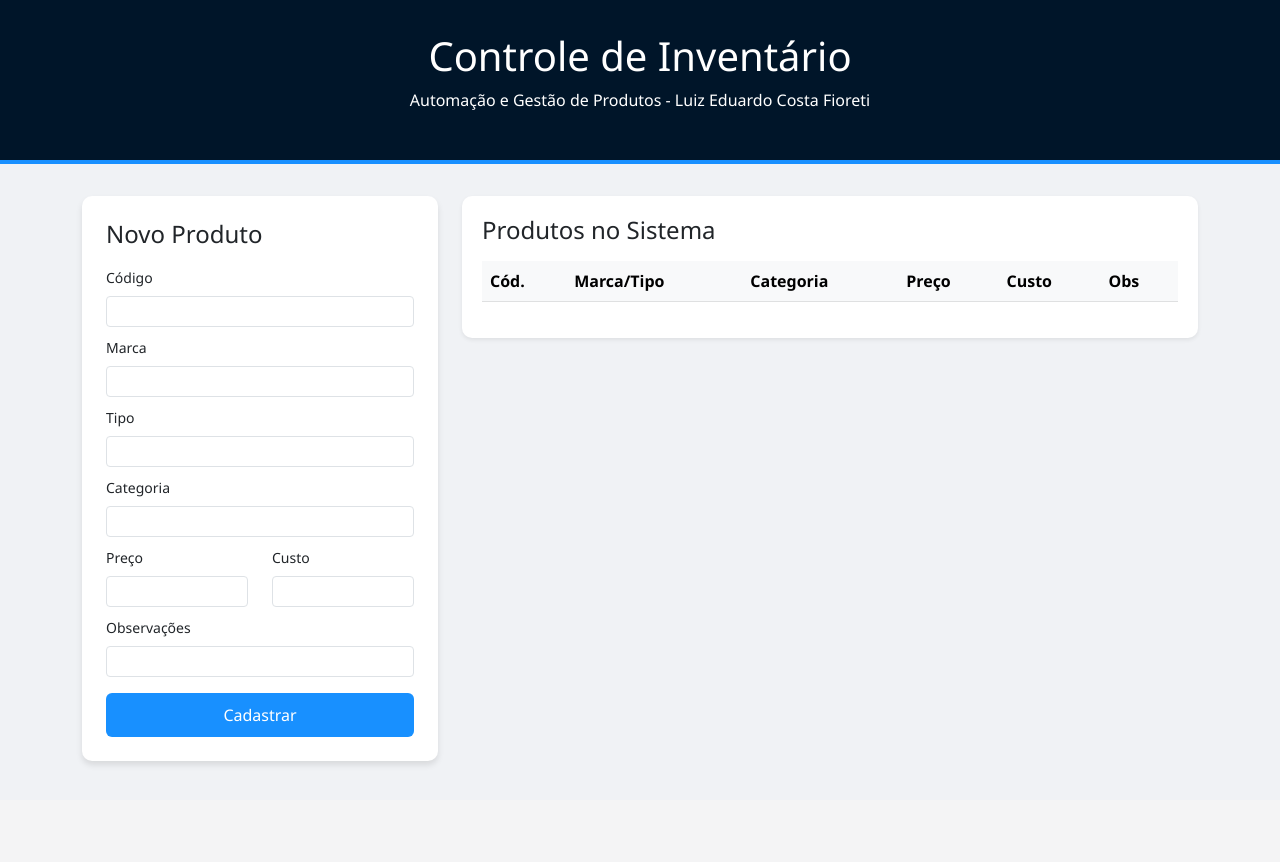
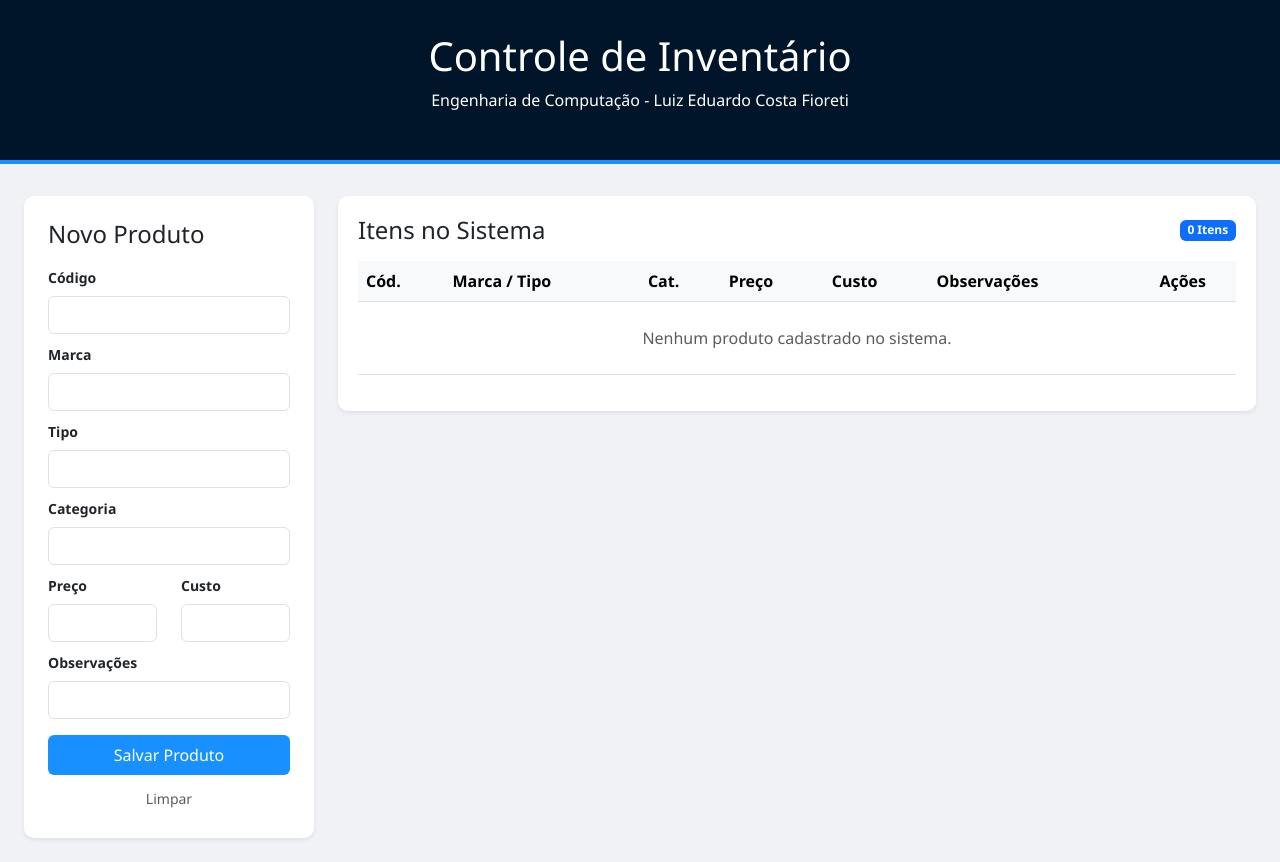
Before and after one commit to EduardoFioreti/inventory-automation, a Flask app: page / in a window 1280 px wide. Before the commit the page ends 766 px from the top, so only its background shows below. Run offline with Flask 3, Linux system fonts and the light colour scheme; lists and menus that the app fills with data are empty.

Commit message:
Deploy: Sistema CRUD completo com edição e exclusão

```diff
--- a/app.py
+++ b/app.py
@@ -1,8 +1,6 @@
 from flask import Flask, render_template, request, redirect
 
 app = Flask(__name__)
-
-# Lista para salvar os produtos durante a sessão (limpa se o servidor reiniciar)
 lista_produtos = []
 
 @app.route('/')
@@ -11,9 +9,16 @@ def index():
 
 @app.route('/cadastrar', methods=['POST'])
 def cadastrar():
-    # Coletando os 7 campos do formulário
+    codigo = request.form.get('codigo')
+
+    # Lógica de Edição: Se o código já existe, remove o antigo antes de inserir o novo
+    for i, p in enumerate(lista_produtos):
+        if p['codigo'] == codigo:
+            lista_produtos.pop(i)
+            break
+
     novo_item = {
-        'codigo': request.form.get('codigo'),
+        'codigo': codigo,
         'marca': request.form.get('marca'),
         'tipo': request.form.get('tipo'),
         'categoria': request.form.get('categoria'),
@@ -21,11 +26,14 @@ def cadastrar():
         'custo': request.form.get('custo'),
         'obs': request.form.get('obs') if request.form.get('obs') else "-"
     }
+    lista_produtos.insert(0, novo_item)
+    return redirect('/')
 
-    # Adicionando no topo da lista para visualização imediata
-    lista_produtos.insert(0, novo_item)
-
-    # Importante: Redireciona de volta para a home para limpar o formulário
+# --- NOVA ROTA: EXCLUIR ---
+@app.route('/excluir/<codigo>')
+def excluir(codigo):
+    global lista_produtos
+    lista_produtos = [p for p in lista_produtos if p['codigo'] != codigo]
     return redirect('/')
 
 if __name__ == '__main__':
--- a/templates/index.html
+++ b/templates/index.html
@@ -9,83 +9,111 @@
         body { background-color: #f0f2f5; font-family: 'Segoe UI', Tahoma, Geneva, Verdana, sans-serif; }
         .header-section { background: #001529; color: white; padding: 2rem 0; margin-bottom: 2rem; border-bottom: 4px solid #1890ff; }
         .card { border-radius: 10px; border: none; box-shadow: 0 4px 6px rgba(0,0,0,0.1); }
-        .btn-submit { background-color: #1890ff; border: none; padding: 10px 30px; }
+        .btn-submit { background-color: #1890ff; border: none; }
         .btn-submit:hover { background-color: #096dd9; }
         .table-container { background: white; border-radius: 10px; padding: 20px; }
+        .badge-code { font-family: monospace; font-size: 0.9rem; }
     </style>
 </head>
 <body>
 
 <div class="header-section text-center">
     <h1>Controle de Inventário</h1>
-    <p>Automação e Gestão de Produtos - Luiz Eduardo Costa Fioreti</p>
+    <p>Engenharia de Computação - Luiz Eduardo Costa Fioreti</p>
 </div>
 
-<div class="container">
+<div class="container-fluid px-4">
     <div class="row">
-        <div class="col-lg-4 mb-4">
-            <div class="card p-4">
-                <h4 class="mb-3">Novo Produto</h4>
-                <form action="/cadastrar" method="POST">
+        <div class="col-lg-3 mb-4">
+            <div class="card p-4 shadow-sm sticky-top" style="top: 20px;">
+                <h4 id="form-title" class="mb-3">Novo Produto</h4>
+                <form action="/cadastrar" method="POST" id="produto-form">
                     <div class="mb-2">
-                        <label class="form-label small">Código</label>
-                        <input type="text" name="codigo" id="id_codigo" class="form-control form-control-sm" required>
+                        <label class="form-label small fw-bold">Código</label>
+                        <input type="text" name="codigo" id="id_codigo" class="form-control" required>
                     </div>
                     <div class="mb-2">
-                        <label class="form-label small">Marca</label>
-                        <input type="text" name="marca" id="id_marca" class="form-control form-control-sm" required>
+                        <label class="form-label small fw-bold">Marca</label>
+                        <input type="text" name="marca" id="id_marca" class="form-control" required>
                     </div>
                     <div class="mb-2">
-                        <label class="form-label small">Tipo</label>
-                        <input type="text" name="tipo" id="id_tipo" class="form-control form-control-sm" required>
+                        <label class="form-label small fw-bold">Tipo</label>
+                        <input type="text" name="tipo" id="id_tipo" class="form-control" required>
                     </div>
                     <div class="mb-2">
-                        <label class="form-label small">Categoria</label>
-                        <input type="number" name="categoria" id="id_categoria" class="form-control form-control-sm" required>
+                        <label class="form-label small fw-bold">Categoria</label>
+                        <input type="number" name="categoria" id="id_categoria" class="form-control" required>
                     </div>
                     <div class="row">
                         <div class="col-6 mb-2">
-                            <label class="form-label small">Preço</label>
-                            <input type="number" step="0.01" name="preco" id="id_preco" class="form-control form-control-sm" required>
+                            <label class="form-label small fw-bold">Preço</label>
+                            <input type="number" step="0.01" name="preco" id="id_preco" class="form-control" required>
                         </div>
                         <div class="col-6 mb-2">
-                            <label class="form-label small">Custo</label>
-                            <input type="number" step="0.01" name="custo" id="id_custo" class="form-control form-control-sm" required>
+                            <label class="form-label small fw-bold">Custo</label>
+                            <input type="number" step="0.01" name="custo" id="id_custo" class="form-control" required>
                         </div>
                     </div>
                     <div class="mb-3">
-                        <label class="form-label small">Observações</label>
-                        <input type="text" name="obs" id="id_obs" class="form-control form-control-sm">
+                        <label class="form-label small fw-bold">Observações</label>
+                        <input type="text" name="obs" id="id_obs" class="form-control">
                     </div>
-                    <button type="submit" id="btn_enviar" class="btn btn-primary btn-submit w-100">Cadastrar</button>
+                    <button type="submit" id="btn_enviar" class="btn btn-primary btn-submit w-100 py-2">Salvar Produto</button>
+                    <button type="button" onclick="limparFormulario()" class="btn btn-link btn-sm w-100 mt-2 text-decoration-none text-muted">Limpar</button>
                 </form>
             </div>
         </div>
 
-        <div class="col-lg-8">
+        <div class="col-lg-9">
             <div class="table-container shadow-sm">
-                <h4 class="mb-3">Produtos no Sistema</h4>
+                <div class="d-flex justify-content-between align-items-center mb-3">
+                    <h4 class="m-0">Itens no Sistema</h4>
+                    <span class="badge bg-primary">{{ produtos|length }} Itens</span>
+                </div>
                 <div class="table-responsive">
                     <table class="table table-hover align-middle">
                         <thead class="table-light">
                             <tr>
                                 <th>Cód.</th>
-                                <th>Marca/Tipo</th>
-                                <th>Categoria</th>
+                                <th>Marca / Tipo</th>
+                                <th>Cat.</th>
                                 <th>Preço</th>
                                 <th>Custo</th>
-                                <th>Obs</th>
+                                <th>Observações</th>
+                                <th class="text-center">Ações</th>
                             </tr>
                         </thead>
                         <tbody>
                             {% for p in produtos %}
                             <tr>
-                                <td><span class="badge bg-secondary">{{ p.codigo }}</span></td>
-                                <td><strong>{{ p.marca }}</strong><br><small class="text-muted">{{ p.tipo }}</small></td>
-                                <td>{{ p.categoria }}</td>
-                                <td class="text-success">R$ {{ p.preco }}</td>
-                                <td class="text-danger">R$ {{ p.custo }}</td>
-                                <td><small>{{ p.obs }}</small></td>
+                                <td><span class="badge bg-dark badge-code">{{ p.codigo }}</span></td>
+                                <td>
+                                    <div class="fw-bold">{{ p.marca }}</div>
+                                    <div class="small text-muted">{{ p.tipo }}</div>
+                                </td>
+                                <td><span class="badge rounded-pill bg-light text-dark border">{{ p.categoria }}</span></td>
+                                <td class="text-success fw-bold">R$ {{ p.preco }}</td>
+                                <td class="text-danger fw-bold">R$ {{ p.custo }}</td>
+                                <td><small class="text-muted">{{ p.obs }}</small></td>
+                                <td class="text-center">
+                                    <div class="btn-group">
+                                        <button class="btn btn-sm btn-outline-warning"
+                                                onclick="preencherEdicao('{{ p.codigo }}', '{{ p.marca }}', '{{ p.tipo }}', '{{ p.categoria }}', '{{ p.preco }}', '{{ p.custo }}', '{{ p.obs }}')"
+                                                title="Editar">
+                                            ✏️
+                                        </button>
+                                        <a href="/excluir/{{ p.codigo }}"
+                                           class="btn btn-sm btn-outline-danger"
+                                           onclick="return confirm('Excluir item {{ p.codigo }}?')"
+                                           title="Excluir">
+                                            🗑️
+                                        </a>
+                                    </div>
+                                </td>
+                            </tr>
+                            {% else %}
+                            <tr>
+                                <td colspan="7" class="text-center py-4 text-muted">Nenhum produto cadastrado no sistema.</td>
                             </tr>
                             {% endfor %}
                         </tbody>
@@ -96,6 +124,32 @@
     </div>
 </div>
 
+<script>
+    function preencherEdicao(codigo, marca, tipo, categoria, preco, custo, obs) {
+        // Altera o título do formulário para avisar que está editando
+        document.getElementById('form-title').innerText = "Editando " + codigo;
+        document.getElementById('form-title').classList.add('text-warning');
+
+        // Preenche os campos
+        document.getElementById('id_codigo').value = codigo;
+        document.getElementById('id_marca').value = marca;
+        document.getElementById('id_tipo').value = tipo;
+        document.getElementById('id_categoria').value = categoria;
+        document.getElementById('id_preco').value = preco;
+        document.getElementById('id_custo').value = custo;
+        document.getElementById('id_obs').value = (obs === '-' ? '' : obs);
+
+        // Foca no primeiro campo e sobe a tela
+        window.scrollTo({ top: 0, behavior: 'smooth' });
+    }
+
+    function limparFormulario() {
+        document.getElementById('produto-form').reset();
+        document.getElementById('form-title').innerText = "Novo Produto";
+        document.getElementById('form-title').classList.remove('text-warning');
+    }
+</script>
+
 <script src="https://cdn.jsdelivr.net/npm/bootstrap@5.3.0/dist/js/bootstrap.bundle.min.js"></script>
 </body>
 </html>
```
Also changed, not shown: automacao_web.py (+20 -13 lines).
